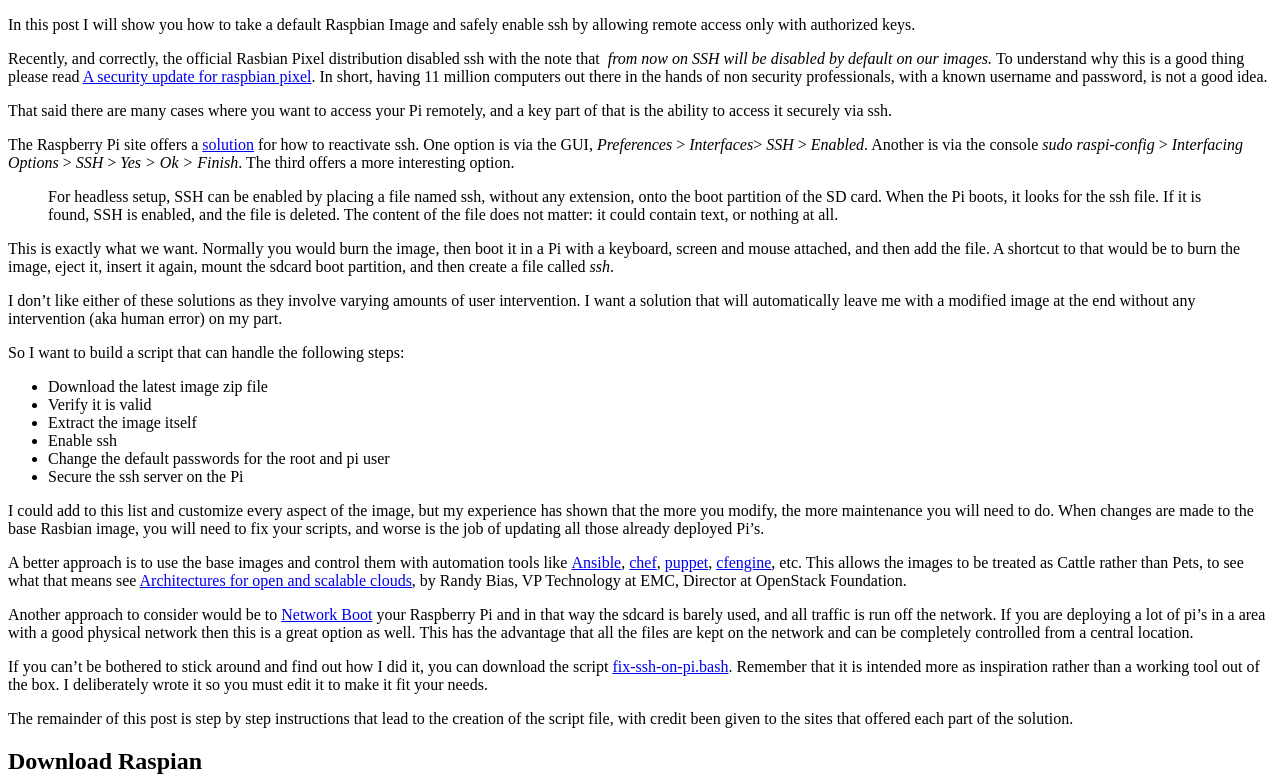
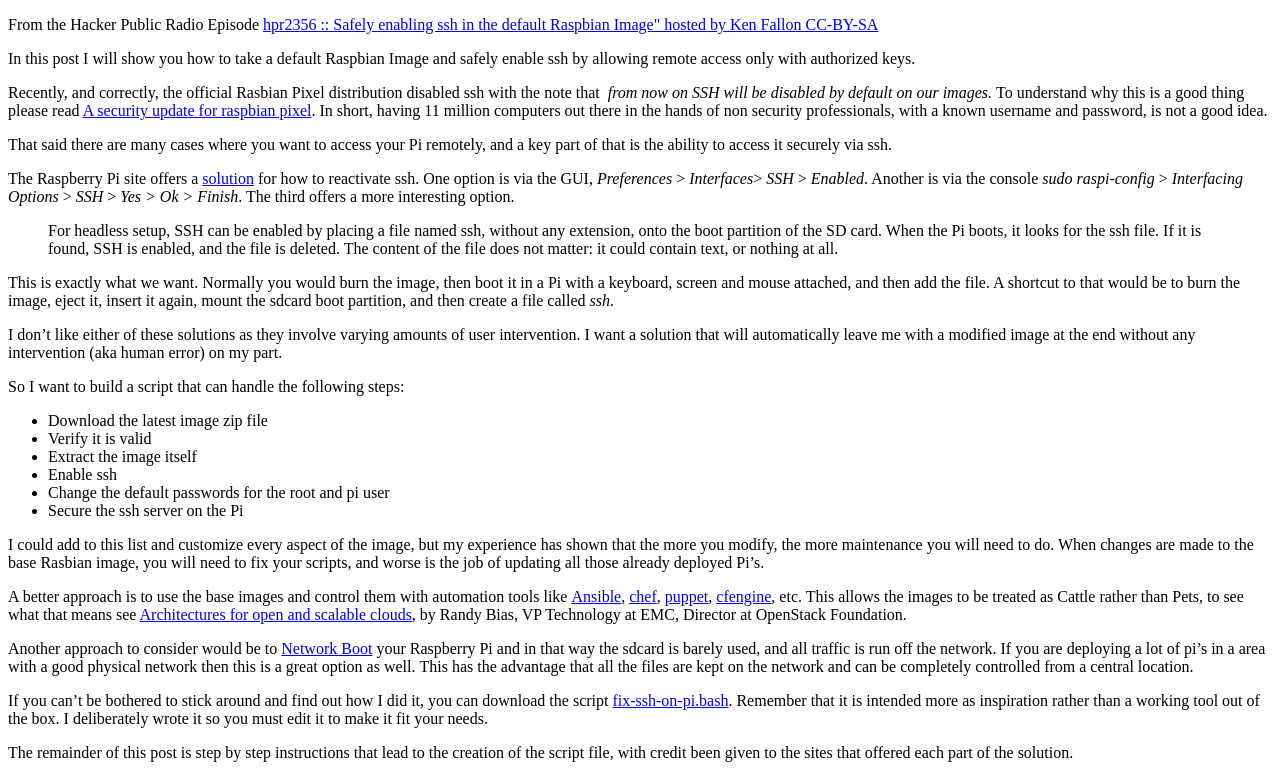
Before and after one commit to kenfallon/fix-ssh-on-pi, a plain HTML site: page index.html in a window 1280 px wide. Shown: the top 779 px of the page. Drawn offline with Linux system fonts and the light colour scheme.

```diff
--- a/index.html
+++ b/index.html
@@ -9,6 +9,10 @@
 </head>
 
 <body>
+<p>
+From the Hacker Public Radio Episode <a href="https://hackerpublicradio.org/eps.php?id=2356">hpr2356 :: Safely enabling ssh in the default Raspbian Image" hosted by Ken Fallon CC-BY-SA</a>
+</p>
+
 <p>In this post I will show you how to take a default Raspbian Image and safely enable ssh by allowing remote access only with authorized keys.</p>
 <p>Recently, and correctly, the official Rasbian Pixel distribution disabled ssh with the note that  <em>from now on SSH will be disabled by default on our images. </em>To understand why this is a good thing please read <a href="https://www.raspberrypi.org/blog/a-security-update-for-raspbian-pixel/" target="_blank" rel="noopener">A security update for raspbian pixel</a>. In short, having 11 million computers out there in the hands of non security professionals, with a known username and password, is not a good idea.</p>
 <p>That said there are many cases where you want to access your Pi remotely, and a key part of that is the ability to access it securely via ssh.</p>
```
Also changed, not shown: 1 other file.
